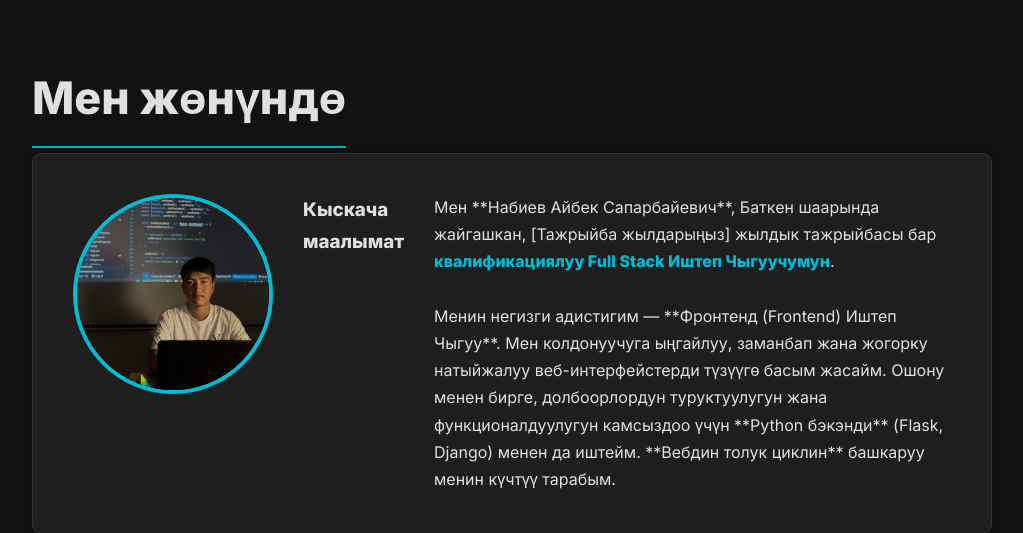
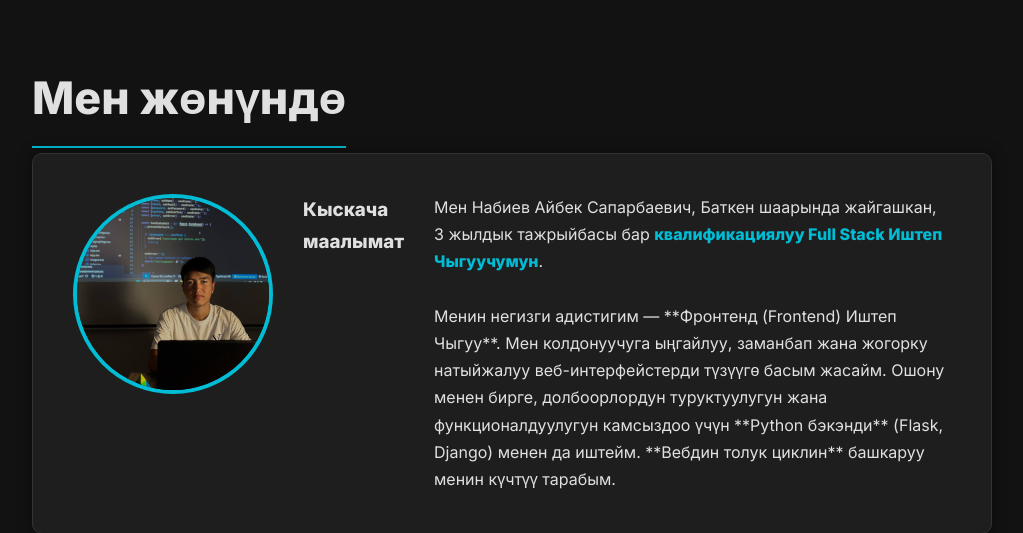
Before and after one commit to Nabiev005/my-portfolio-flask, a Flask app: page /about in a window 1280 px wide. Shown: the part 141-674 px from the top of the page, without its empty margins (128-1151 px from the left). Run offline with Flask 3, Linux system fonts and the light colour scheme.

Commit message:
Озгорулгон: index.html жана about.html беттериндеги тексттерди жанырттым

```diff
--- a/templates/about.html
+++ b/templates/about.html
@@ -11,7 +11,7 @@
 
             <h3>Кыскача маалымат</h3>
             <p>
-                Мен **Набиев Айбек Сапарбайевич**, Баткен шаарында жайгашкан, [Тажрыйба жылдарыңыз] жылдык тажрыйбасы бар <span class="highlight">квалификациялуу Full Stack Иштеп Чыгуучумун</span>.
+                Мен Набиев Айбек Сапарбаевич, Баткен шаарында жайгашкан, 3 жылдык тажрыйбасы бар <span class="highlight">квалификациялуу Full Stack Иштеп Чыгуучумун</span>.
                 <br><br>
                 Менин негизги адистигим — **Фронтенд (Frontend) Иштеп Чыгуу**. Мен колдонуучуга ыңгайлуу, заманбап жана жогорку натыйжалуу веб-интерфейстерди түзүүгө басым жасайм. Ошону менен бирге, долбоорлордун туруктуулугун жана функционалдуулугун камсыздоо үчүн **Python бэкэнди** (Flask, Django) менен да иштейм. **Вебдин толук циклин** башкаруу менин күчтүү тарабым.
             </p>
```
